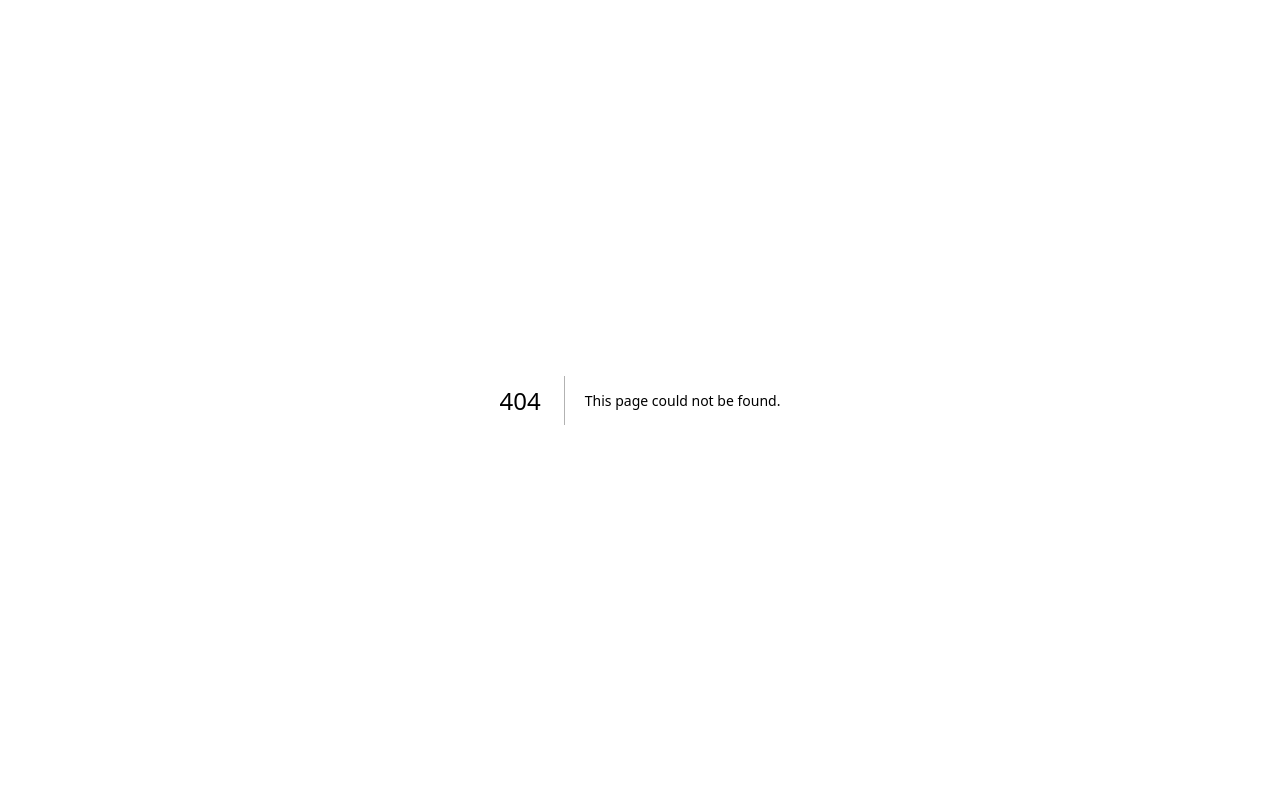
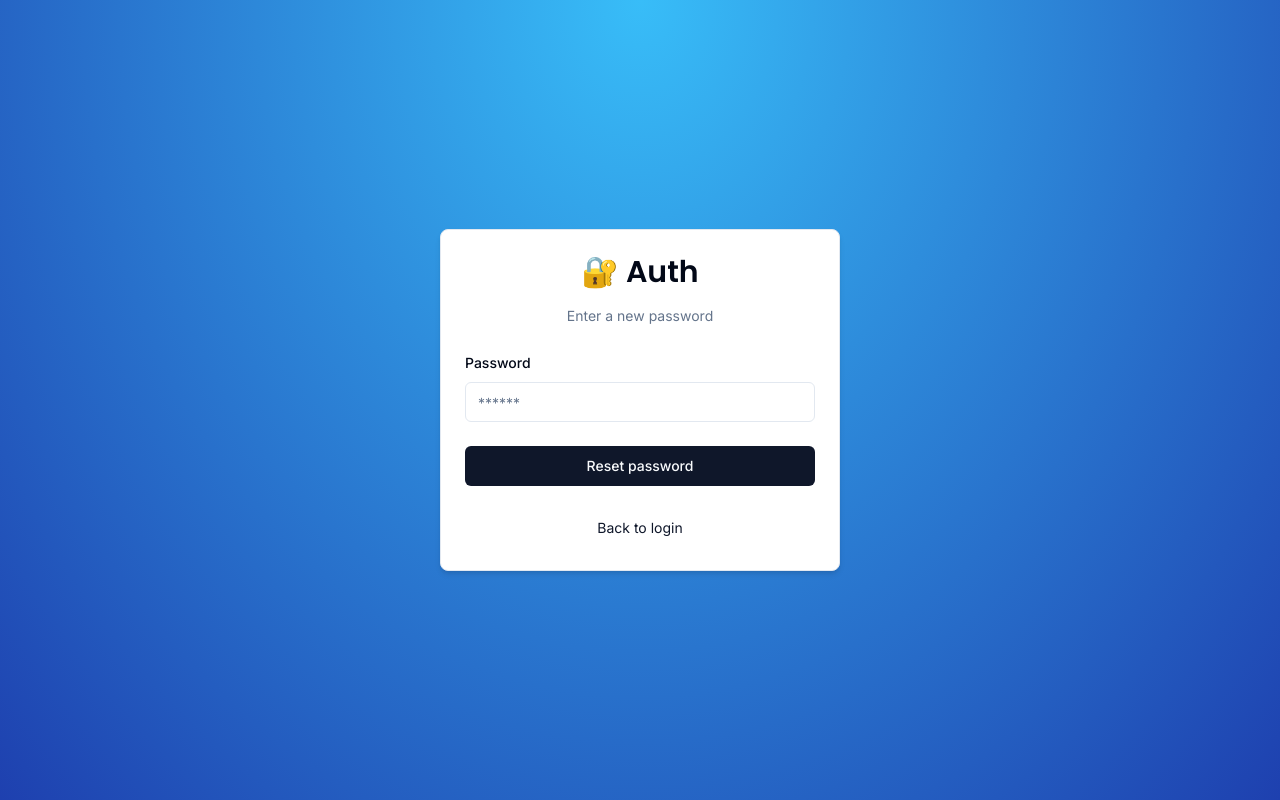
Before and after one commit to mimoriam/next-auth-v5, a Next.js app: page /auth/new-password in a window 1280 px wide. Before the commit this address had no page. Built offline with nearby package versions, Linux system fonts and the light colour scheme.

Commit message:
Commit #29 - Reset password confirmation

```diff
--- /dev/null
+++ b/actions/new-password-action.ts
@@ -0,0 +1,57 @@
+"use server";
+
+import * as z from "zod";
+import bcrypt from "bcryptjs";
+
+import { NewPasswordSchema } from "@/schemas";
+import prisma from "@/lib/db";
+import { getPasswordResetTokenByToken } from "@/db_functions/password-reset-token";
+import { getUserByEmail } from "@/db_functions/user";
+
+export const newPasswordAction = async (
+  values: z.infer<typeof NewPasswordSchema>,
+  token?: string | null,
+) => {
+  if (!token) {
+    return { error: "Missing token!" };
+  }
+
+  const validatedFields = NewPasswordSchema.safeParse(values);
+
+  if (!validatedFields.success) {
+    return { error: "Invalid fields!" };
+  }
+
+  const { password } = validatedFields.data;
+
+  const existingToken = await getPasswordResetTokenByToken(token);
+
+  if (!existingToken) {
+    return { error: "Invalid token!" };
+  }
+
+  const hasExpired = new Date(existingToken.expires) < new Date();
+
+  if (hasExpired) {
+    return { error: "Token has expired!" };
+  }
+
+  const existingUser = await getUserByEmail(existingToken.email);
+
+  if (!existingUser) {
+    return { error: "Email does not exist!" };
+  }
+
+  const hashedPassword = await bcrypt.hash(password, 10);
+
+  await prisma.user.update({
+    where: { id: existingUser.id },
+    data: { password: hashedPassword },
+  });
+
+  await prisma.passwordResetToken.delete({
+    where: { id: existingToken.id },
+  });
+
+  return { success: "Password updated!" };
+};
--- /dev/null
+++ b/app/auth/new-password/page.tsx
@@ -0,0 +1,7 @@
+import { NewPasswordForm } from "@/components/auth/new-password-form";
+
+const NewPasswordPage = () => {
+  return <NewPasswordForm />;
+};
+
+export default NewPasswordPage;
--- /dev/null
+++ b/components/auth/new-password-form.tsx
@@ -0,0 +1,89 @@
+"use client";
+
+import * as z from "zod";
+import { useForm } from "react-hook-form";
+import { useState, useTransition } from "react";
+import { useSearchParams } from "next/navigation";
+import { zodResolver } from "@hookform/resolvers/zod";
+
+import { NewPasswordSchema } from "@/schemas";
+import { Input } from "@/components/ui/input";
+import {
+  Form,
+  FormControl,
+  FormField,
+  FormItem,
+  FormLabel,
+  FormMessage,
+} from "@/components/ui/form";
+import { CardWrapper } from "@/components/auth/card-wrapper";
+import { Button } from "@/components/ui/button";
+import { FormError } from "@/components/form-error";
+import { FormSuccess } from "@/components/form-success";
+import { newPasswordAction } from "@/actions/new-password-action";
+
+export const NewPasswordForm = () => {
+  const searchParams = useSearchParams();
+  const token = searchParams.get("token");
+
+  const [error, setError] = useState<string | undefined>("");
+  const [success, setSuccess] = useState<string | undefined>("");
+  const [isPending, startTransition] = useTransition();
+
+  const form = useForm<z.infer<typeof NewPasswordSchema>>({
+    resolver: zodResolver(NewPasswordSchema),
+    defaultValues: {
+      password: "",
+    },
+  });
+
+  const onSubmit = (values: z.infer<typeof NewPasswordSchema>) => {
+    setError("");
+    setSuccess("");
+
+    startTransition(() => {
+      newPasswordAction(values, token).then((data) => {
+        setError(data?.error);
+        setSuccess(data?.success);
+      });
+    });
+  };
+
+  return (
+    <CardWrapper
+      headerLabel="Enter a new password"
+      backButtonLabel="Back to login"
+      backButtonHref="/auth/login"
+    >
+      <Form {...form}>
+        <form onSubmit={form.handleSubmit(onSubmit)} className="space-y-6">
+          <div className="space-y-4">
+            <FormField
+              control={form.control}
+              name="password"
+              render={({ field }) => (
+                <FormItem>
+                  <FormLabel>Password</FormLabel>
+                  <FormControl>
+                    <Input
+                      {...field}
+                      disabled={isPending}
+                      placeholder="******"
+                      type="password"
+                    />
+                  </FormControl>
+                  <FormMessage />
+                </FormItem>
+              )}
+            />
+          </div>
+          <FormError message={error} />
+          <FormSuccess message={success} />
+          <Button disabled={isPending} type="submit" className="w-full">
+            Reset password
+          </Button>
+        </form>
+      </Form>
+    </CardWrapper>
+  );
+};
--- a/routes.ts
+++ b/routes.ts
@@ -15,6 +15,7 @@ export const authRoutes = [
   "/auth/register",
   "/auth/error",
   "/auth/reset",
+  "/auth/new-password",
 ];
 
 /**
--- a/schemas/index.ts
+++ b/schemas/index.ts
@@ -27,3 +27,9 @@ export const ResetSchema = z.object({
     message: "Email is required",
   }),
 });
+
+export const NewPasswordSchema = z.object({
+  password: z.string().min(6, {
+    message: "Minimum of 6 characters required",
+  }),
+});
```
